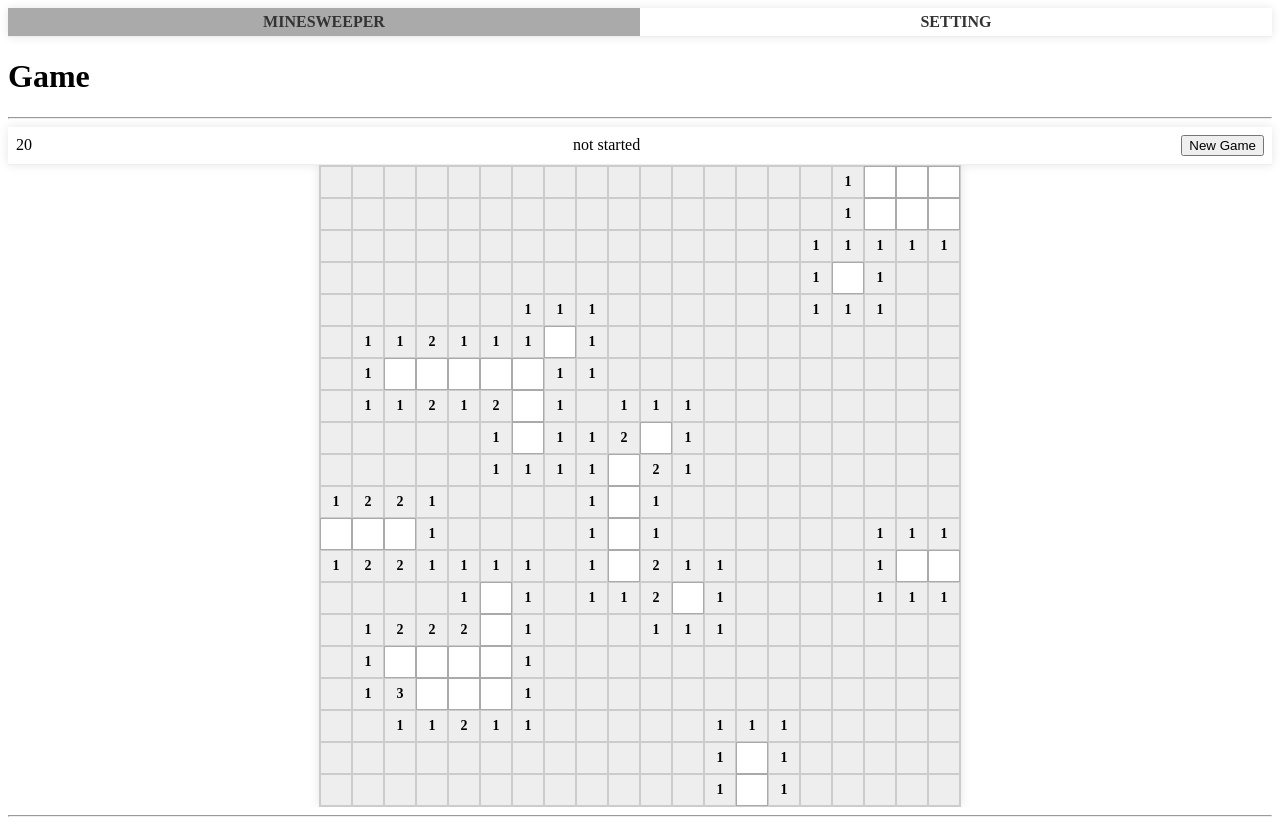
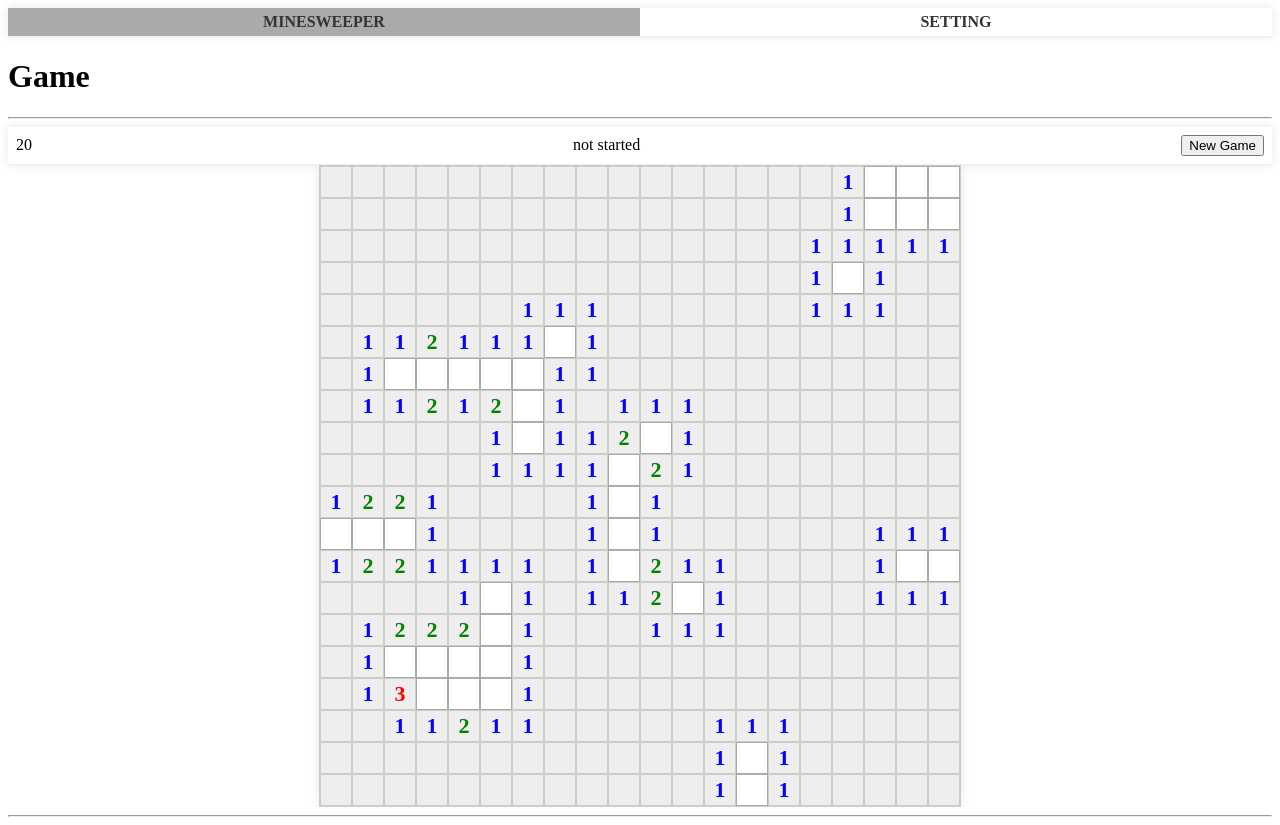
Before and after one commit to salvatorelaspata/minesweeper-vite-react, a React (Vite) app: page / in a window 1280 px wide. Both pictures are taken after a click on the element 336 px from the left and 181 px from the top of the page. Built offline with nearby package versions, Linux system fonts and the light colour scheme.

Commit message:
minesweeper start to take shape

```diff
--- a/src/components/Cell.css
+++ b/src/components/Cell.css
@@ -5,16 +5,54 @@
   display: flex;
   justify-content: center;
   align-items: center;
-  font-size: 14px;
+  font-size: 22px;
   font-weight: bold;
   cursor: pointer;
+}
+
+.cell span {
+  user-select: none;
+}
+
+.cell span[data-neighborCount="1"] {
+  color: blue;
+}
+
+.cell span[data-neighborCount="2"] {
+  color: green;
+}
+
+.cell span[data-neighborCount="3"] {
+  color: red;
+}
+
+.cell span[data-neighborCount="4"] {
+  color: darkblue;
+}
+
+.cell span[data-neighborCount="5"] {
+  color: brown;
+}
+
+.cell span[data-neighborCount="6"] {
+  color: aqua;
+}
+
+.cell span[data-neighborCount="7"] {
+  color: black;
+}
+
+.cell span[data-neighborCount="8"] {
+  color: gray;
 }
 
 .cell.flagged {
   background-color: #ccc;
 }
 
-.cell.mine {
+.cell span.mine {
+  width: 100%;
+  height: 100%;
   background-color: #f00;
   color: #fff;
 }
--- a/src/components/Cell.jsx
+++ b/src/components/Cell.jsx
@@ -5,7 +5,7 @@ const Cell = ({ cell: { x, y }, onSelected, onSelectedChecked }) => {
   const { cell } = useStore();
   const _cell = cell(x, y);
   const className =
-    `cell${_cell.isMine ? ' mine' : ''}${_cell.isFlagged ? ' flagged' : ''}${!_cell.isChecked ? ' revealed' : ''}`;
+    `cell${_cell.isFlagged ? ' flagged' : ''}${!_cell.isChecked ? ' revealed' : ''}`;
   return (
     <div className={className}
       onClick={(e) => {
@@ -17,8 +17,10 @@ const Cell = ({ cell: { x, y }, onSelected, onSelectedChecked }) => {
         e.preventDefault();
         if (!_cell.isChecked) action.setFlagged(x, y);
       }}>
-      {_cell.isChecked && <span>{`${_cell.neighborCount ?? ''}`}</span>}
-      <span>{_cell.isFlagged && '🚩'}</span>
+      {_cell.isChecked && _cell.neighborCount && <span data-neighborCount={_cell.neighborCount}>{`${_cell.neighborCount ?? ''}`}</span>}
+      {_cell.isFlagged && <span>🚩</span>}
+      {_cell.isMine && _cell.isChecked && <span className='mine'></span>}
+      {/* ${_cell.isMine ? ' mine' : ''} */}
     </div >
   );
 };
--- a/src/pages/Settings.jsx
+++ b/src/pages/Settings.jsx
@@ -13,7 +13,7 @@ function Settings () {
 
   const handleInputChange = (event) => {
     const { name, value } = event.target;
-    setFormValues({ ...formValues, difficulty: 'custom', [name]: parseInt(value) });
+    setFormValues({ ...formValues, difficulty: 'custom', [name]: parseInt(value || 0) });
   };
 
   const handleInputChangeSelect = (event) => {
```
